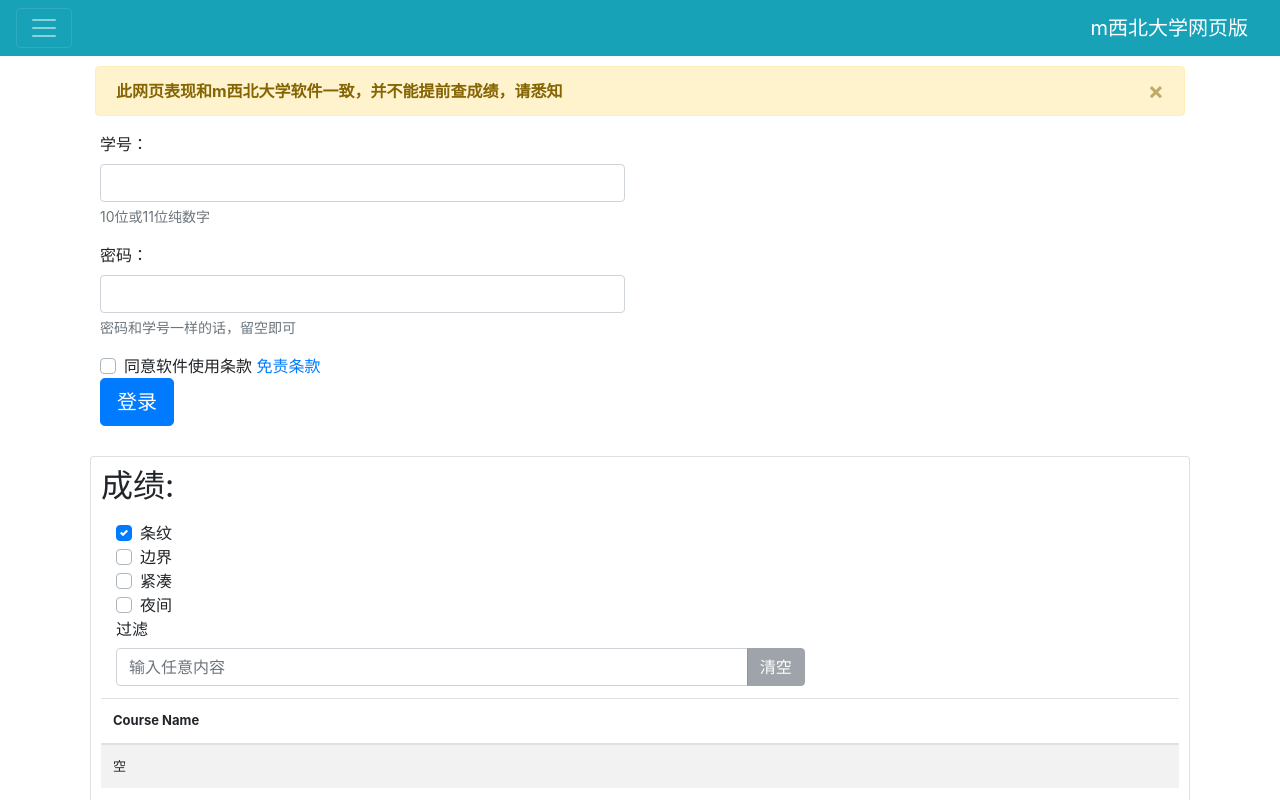
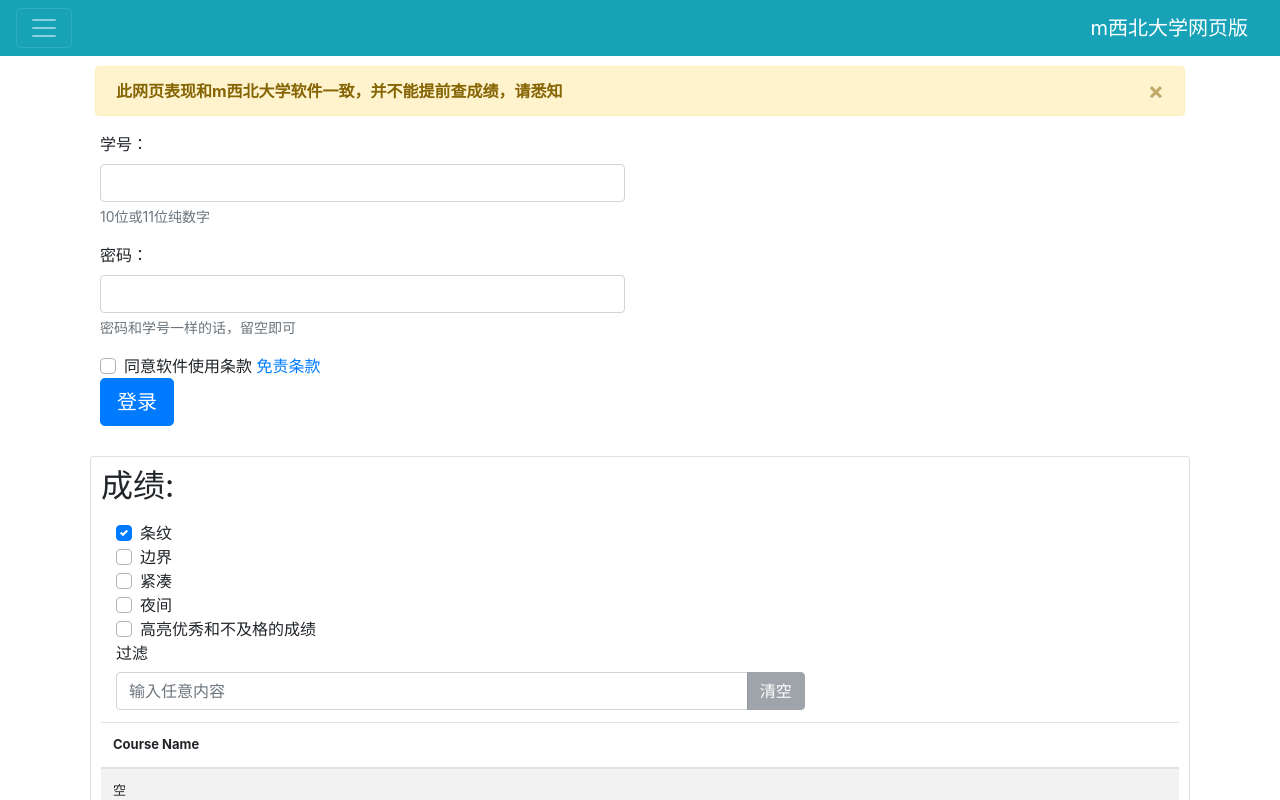
Before and after one commit to HarborZeng/nwugrade, a Vue app: page / in a window 1280 px wide. Shown: the top 800 px of the page. Built offline with nearby package versions, Linux system fonts and the light colour scheme.

Commit message:
解决一些已知的问题，新增高亮显示成绩可选

```diff
--- a/src/components/Grade.vue
+++ b/src/components/Grade.vue
@@ -7,6 +7,7 @@
         <b-form-checkbox v-model="bordered">边界</b-form-checkbox>
         <b-form-checkbox v-model="small">紧凑</b-form-checkbox>
         <b-form-checkbox v-model="dark">夜间</b-form-checkbox>
+        <b-form-checkbox v-model="highlight">高亮优秀和不及格的成绩</b-form-checkbox>
         <b-form-group horizontal label="过滤" class="mb-0">
           <b-input-group>
             <b-form-input v-model="filter" placeholder="输入任意内容"/>
@@ -84,6 +85,7 @@
         dark: false,
         filter: null,
         yearAndTermNo: '',
+        highlight: false
       }
     },
     methods: {
@@ -107,10 +109,12 @@
                     serverData[term].items[grade].kcxz.substring(0, serverData[term].items[grade].kcxz.length - 2) :
                     serverData[term].items[grade].kcxz
                   aGrade.credit = serverData[term].items[grade].xf
-                  if (aGrade.grade < 60) {
-                    aGrade._rowVariant = 'danger'
-                  } else if (aGrade.grade >= 85) {
-                    aGrade._rowVariant = 'success'
+                  if (this.highlight) {
+                    if (aGrade.grade < 60) {
+                      aGrade._rowVariant = 'danger'
+                    } else if (aGrade.grade >= 85) {
+                      aGrade._rowVariant = 'success'
+                    }
                   }
                   aTerm.push(aGrade)
                   aTerm.year = serverData[term].xn
@@ -134,6 +138,7 @@
         this.grades = this.allTheseYearGrades[this.currentPage - 1]
         if (this.allTheseYearGrades[this.currentPage - 1].hasOwnProperty('year') && this.allTheseYearGrades[this.currentPage - 1].hasOwnProperty('term'))
           this.yearAndTermNo = this.allTheseYearGrades[this.currentPage - 1].year + '学年 第' + this.allTheseYearGrades[this.currentPage - 1].term + '学期'
+        this.doHighLight()
       },
       //展示成绩
       showGradesInTable() {
@@ -142,6 +147,21 @@
         this.limit = this.allTheseYearGrades.length
         this.yearAndTermNo = this.allTheseYearGrades[this.currentPage - 1].year + '学年 第' + this.allTheseYearGrades[this.currentPage - 1].term + '学期'
       },
+      doHighLight() {
+        if (this.highlight) {
+          this.grades.forEach(grade => {
+            if (grade.grade < 60) {
+              grade._rowVariant = 'danger'
+            } else if (grade.grade >= 85) {
+              grade._rowVariant = 'success'
+            }
+          })
+        } else {
+          this.grades.forEach(grade => {
+            delete grade._rowVariant
+          })
+        }
+      }
     },
     created() {
       //当监听到loginFinished事件时查询一下成绩
@@ -166,6 +186,11 @@
         this.queryGrades()
       }
     },
+    watch: {
+      highlight: function () {
+        this.doHighLight()
+      }
+    }
   }
 
 </script>
--- a/src/components/StudyState.vue
+++ b/src/components/StudyState.vue
@@ -16,7 +16,7 @@
     name: 'StudyState',
     data() {
       return {
-        studyState: this.$store.state.nwugrade.studyState === {} ? {"k":"msg", "v":"暂无"} : this.$store.state.nwugrade.studyState,
+        studyState: Object.keys(this.$store.state.nwugrade.studyState).length === 0 ? {"k":"msg", "v":"暂无"} : this.$store.state.nwugrade.studyState,
       }
     },
     methods: {
@@ -52,7 +52,7 @@
         this.studyState = ''
       })
 
-      if (this.$store.state.nwugrade.token !== '' && this.$store.state.nwugrade.studyState === {}) {
+      if (this.$store.state.nwugrade.token !== '' && Object.keys(this.$store.state.nwugrade.studyState).length === 0) {
         //登录过，有token，但是没有查过学习状态
         this.queryStudyState()
       }
--- a/src/components/stores/nwugrade_store.js
+++ b/src/components/stores/nwugrade_store.js
@@ -22,6 +22,7 @@ export default {
       state.token = ''
       state.usrData = {}
       state.allTheseYearGrades = []
+      state.studyState = {}
     }
   }
 }
```
